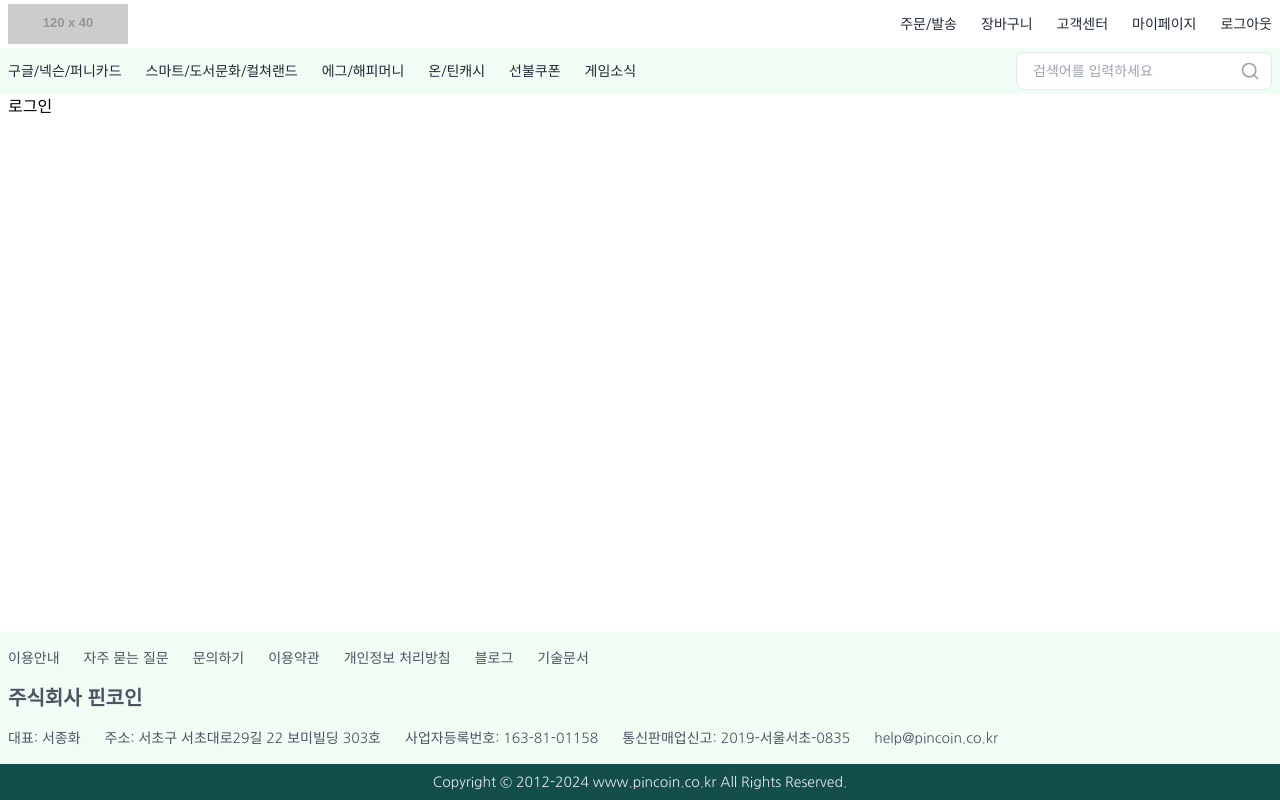
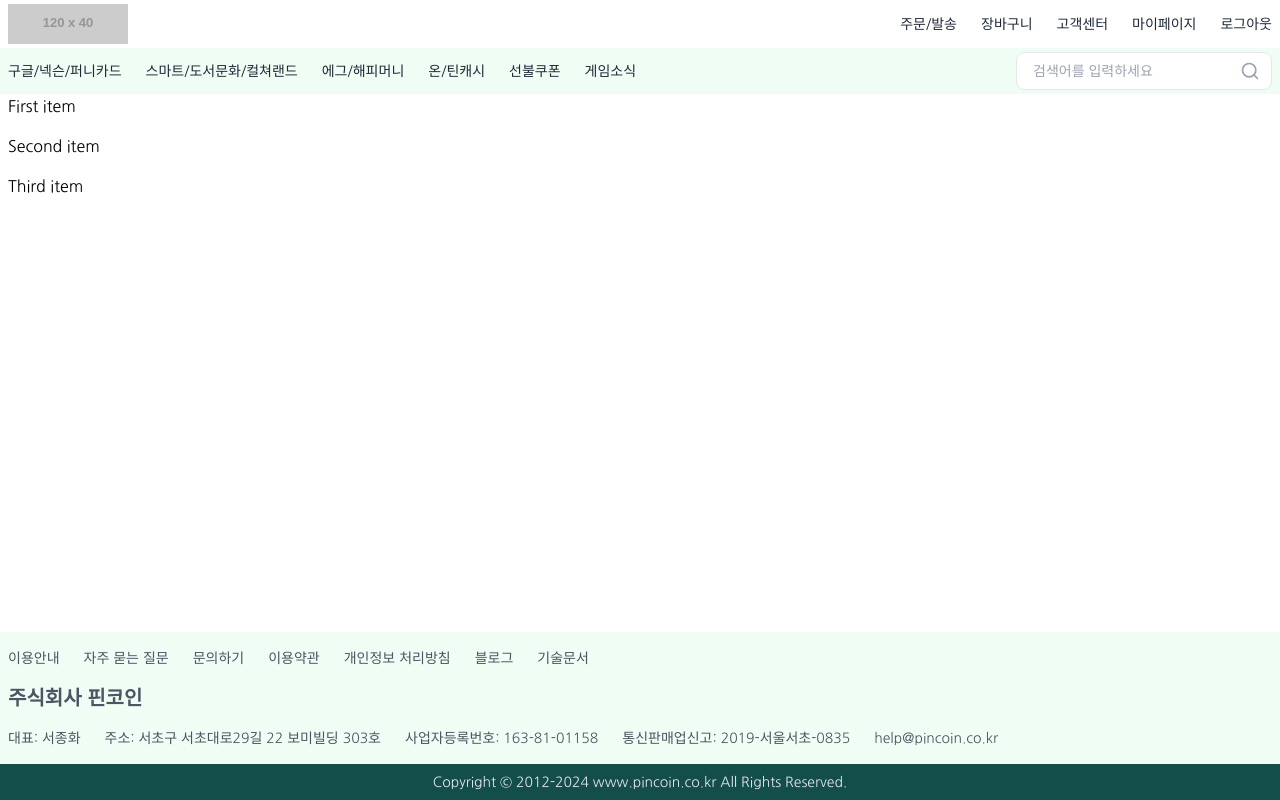
Before and after one commit to mairoo/guava, a Next.js app: page / in a window 1280 px wide. Built offline with nearby package versions, Linux system fonts and the light colour scheme.

Commit message:
flex row

```diff
--- a/package.json
+++ b/package.json
@@ -18,6 +18,7 @@
   "license": "ISC",
   "dependencies": {
     "@radix-ui/react-dialog": "^1.1.2",
+    "@radix-ui/react-separator": "^1.1.0",
     "@radix-ui/react-slot": "^1.1.0",
     "@reduxjs/toolkit": "^2.3.0",
     "async-mutex": "^0.5.0",
--- a/src/app/page.tsx
+++ b/src/app/page.tsx
@@ -1,8 +1,11 @@
-import Link from 'next/link';
+import { FlexColumn } from '@/components/layout';
+import React from 'react';
 
 const Home = () => (
-  <div>
-    <Link href="/auth/sign-in">로그인</Link>
-  </div>
+  <FlexColumn spacing={4}>
+    <div>First item</div>
+    <div>Second item</div>
+    <div>Third item</div>
+  </FlexColumn>
 );
 export default Home;
--- /dev/null
+++ b/src/components/layout/FlexColumn.tsx
@@ -0,0 +1,43 @@
+import { Separator } from '@/components/ui/separator';
+import classNames from 'classnames';
+import { ComponentPropsWithoutRef, ReactNode } from 'react';
+
+interface FlexColumnProps extends ComponentPropsWithoutRef<'div'> {
+  children: ReactNode;
+  padding?: number;
+  spacing?: number;
+  marginY?: number;
+  showDivider?: boolean;
+  className?: string;
+}
+
+export const FlexColumn = ({
+  children,
+  padding = 0,
+  spacing = 0,
+  marginY = 0,
+  showDivider = false,
+  className,
+  ...rest
+}: FlexColumnProps) => {
+  return (
+    <div
+      className={classNames('flex flex-col mx-0', `my-${marginY}`, className)}
+      {...rest}
+    >
+      {Array.isArray(children) ? (
+        children.map((child, index) => (
+          <div key={index}>
+            <div className={`p-${padding}`}>{child}</div>
+            {showDivider && index < children.length - 1 && (
+              <Separator className="my-2 bg-gray-200" />
+            )}
+            {index < children.length - 1 && <div className={`h-${spacing}`} />}
+          </div>
+        ))
+      ) : (
+        <div className={`p-${padding}`}>{children}</div>
+      )}
+    </div>
+  );
+};
--- /dev/null
+++ b/src/components/layout/FlexRow.tsx
@@ -0,0 +1,43 @@
+import { Separator } from '@/components/ui/separator';
+import classNames from 'classnames';
+import { ComponentPropsWithoutRef, ReactNode } from 'react';
+
+interface FlexRowProps extends ComponentPropsWithoutRef<'div'> {
+  children: ReactNode;
+  padding?: number;
+  spacing?: number;
+  marginX?: number;
+  showDivider?: boolean;
+  className?: string;
+}
+
+export const FlexRow = ({
+  children,
+  padding = 0,
+  spacing = 0,
+  marginX = 0,
+  showDivider = false,
+  className,
+  ...rest
+}: FlexRowProps) => {
+  return (
+    <div
+      className={classNames('flex flex-row my-0', `mx-${marginX}`, className)}
+      {...rest}
+    >
+      {Array.isArray(children) ? (
+        children.map((child, index) => (
+          <div key={index}>
+            <div className={`p-${padding}`}>{child}</div>
+            {showDivider && index < children.length - 1 && (
+              <Separator orientation="vertical" className="mx-2 bg-gray-200" />
+            )}
+            {index < children.length - 1 && <div className={`w-${spacing}`} />}
+          </div>
+        ))
+      ) : (
+        <div className={`p-${padding}`}>{children}</div>
+      )}
+    </div>
+  );
+};
--- a/src/components/layout/index.ts
+++ b/src/components/layout/index.ts
@@ -2,3 +2,5 @@ export * from './Header';
 export * from './Footer';
 export * from './Main';
 export * from './MainLayout';
+export * from './FlexColumn';
+export * from './FlexRow';
--- /dev/null
+++ b/src/components/ui/separator.tsx
@@ -0,0 +1,31 @@
+"use client"
+
+import * as React from "react"
+import * as SeparatorPrimitive from "@radix-ui/react-separator"
+
+import { cn } from "@/lib/utils"
+
+const Separator = React.forwardRef<
+  React.ElementRef<typeof SeparatorPrimitive.Root>,
+  React.ComponentPropsWithoutRef<typeof SeparatorPrimitive.Root>
+>(
+  (
+    { className, orientation = "horizontal", decorative = true, ...props },
+    ref
+  ) => (
+    <SeparatorPrimitive.Root
+      ref={ref}
+      decorative={decorative}
+      orientation={orientation}
+      className={cn(
+        "shrink-0 bg-border",
+        orientation === "horizontal" ? "h-[1px] w-full" : "h-full w-[1px]",
+        className
+      )}
+      {...props}
+    />
+  )
+)
+Separator.displayName = SeparatorPrimitive.Root.displayName
+
+export { Separator }
```
Also changed, not shown: 1 other file (tests, documents, lock files or other folders).
